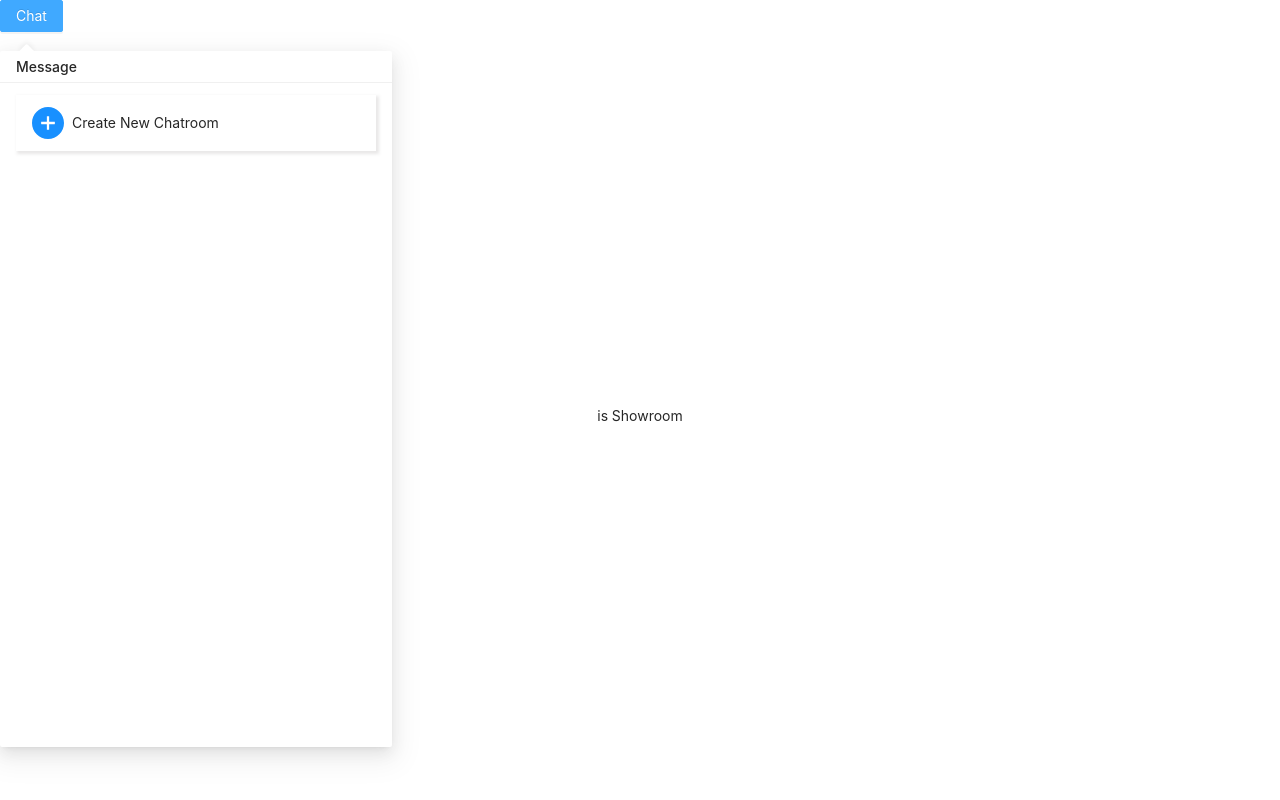
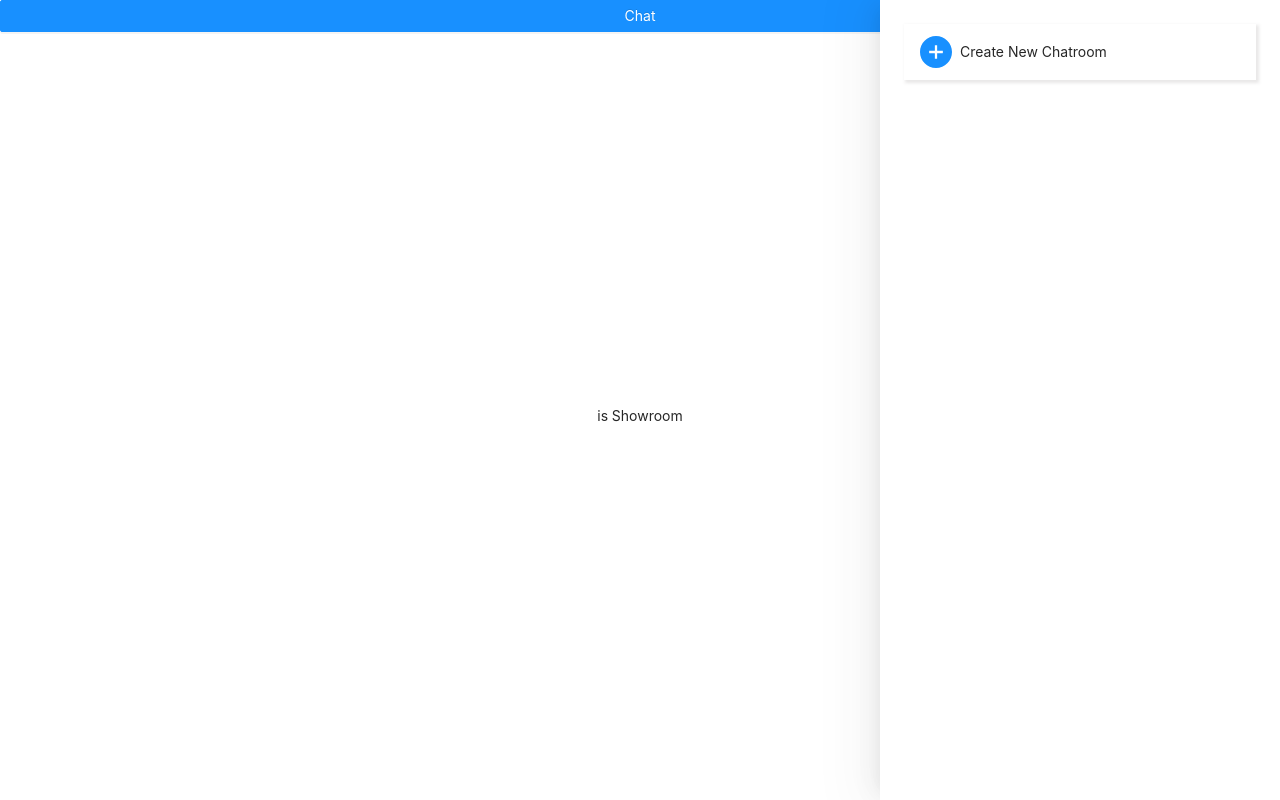
Before and after one commit to thomas8326/myWeb, a React (Create React App) app: page /show-room in a window 1280 px wide. Both pictures are taken after a click on the button "Chat". Built offline with nearby package versions, Linux system fonts and the light colour scheme.

Commit message:
feat: udpate coversation room header

```diff
--- /dev/null
+++ b/src/components/detail-header.tsx
@@ -0,0 +1,14 @@
+import { LeftOutlined } from '@ant-design/icons';
+import React from 'react';
+
+function DetailHeader(props: { onBackClick: () => void; title: string }) {
+  const { onBackClick, title } = props;
+  return (
+    <div className="flex-row flex-align-center">
+      <LeftOutlined onClick={() => onBackClick()} />
+      <span className="margin-center title-3">{title}</span>
+    </div>
+  );
+}
+
+export default DetailHeader;
--- /dev/null
+++ b/src/containers/message/conversation-room.tsx
@@ -0,0 +1,16 @@
+import React from 'react';
+import { useSelector } from 'react-redux';
+import DetailHeader from 'src/components/detail-header';
+import ReduxStorage from 'src/models/storage';
+
+function ConversationRoom(props: { roomId: string; onBackClick: (id: string) => void }) {
+  const roomInfo = useSelector((state: ReduxStorage) => state.rooms.find((room) => room.id === props.roomId));
+
+  return (
+    <div>
+      <DetailHeader onBackClick={() => props.onBackClick('')} title={roomInfo!.roomName} />
+    </div>
+  );
+}
+
+export default ConversationRoom;
--- a/src/containers/message/message.tsx
+++ b/src/containers/message/message.tsx
@@ -1,20 +1,17 @@
-import React from 'react';
-import { useSelector } from 'react-redux';
-import CreateNewUserButton from 'src/containers/message/create-user-button';
-import ChatRoom from 'src/containers/message/room';
-import ReduxStorage from 'src/models/storage';
+import React, { useState } from 'react';
+import ConversationRoom from 'src/containers/message/conversation-room';
+import ChatRoomList from 'src/containers/message/room-list';
 
 function Message() {
-  const rooms = useSelector((state: ReduxStorage) => state?.rooms);
+  const [roomId, setRoomId] = useState('');
 
   return (
     <div className="message-content">
-      {rooms.map((room) => (
-        <div key={room.id} className="B-margin-m">
-          <ChatRoom room={room} />
-        </div>
-      ))}
-      <CreateNewUserButton />
+      {roomId === '' ? (
+        <ChatRoomList onClick={(id: string) => setRoomId(id)} />
+      ) : (
+        <ConversationRoom roomId={roomId} onBackClick={() => setRoomId('')} />
+      )}
     </div>
   );
 }
--- /dev/null
+++ b/src/containers/message/room-list.tsx
@@ -0,0 +1,31 @@
+import React from 'react';
+import { useSelector } from 'react-redux';
+import CreateNewUserButton from 'src/containers/message/create-user-button';
+import ChatRoom from 'src/containers/message/room';
+import ReduxStorage from 'src/models/storage';
+
+function ChatRoomList(props: { onClick: (id: string) => void }) {
+  const rooms = useSelector((state: ReduxStorage) => state?.rooms);
+
+  return (
+    <div className="list">
+      {rooms.map((room) => (
+        <div
+          role="button"
+          tabIndex={0}
+          key={room.id}
+          className="B-margin-m"
+          onClick={() => {
+            props.onClick(room.id);
+          }}
+          onKeyDown={() => {}}
+        >
+          <ChatRoom room={room} />
+        </div>
+      ))}
+      <CreateNewUserButton />
+    </div>
+  );
+}
+
+export default ChatRoomList;
--- a/src/containers/showroom/showroom.tsx
+++ b/src/containers/showroom/showroom.tsx
@@ -1,14 +1,25 @@
-import React from 'react';
-import { Popover, Button } from 'antd';
+import { Button, Drawer } from 'antd';
+import React, { useState } from 'react';
 import Message from 'src/containers/message/message';
 
 function Showroom() {
+  const [visible, setVisible] = useState(false);
   return (
     <>
+      <Button type="primary" onClick={() => setVisible(true)}>
+        Chat
+      </Button>
       <div className="flex-row">
-        <Popover placement="topLeft" title="Message" content={Message} trigger="click">
-          <Button type="primary">Chat</Button>
-        </Popover>
+        <Drawer
+          width="400px"
+          placement="right"
+          visible={visible}
+          onClose={() => setVisible(false)}
+          closable={false}
+          maskStyle={{ backgroundColor: 'transparent' }}
+        >
+          <Message />
+        </Drawer>
       </div>
       <div className="full-layout flex-col flex-center"> is Showroom</div>
     </>
--- /dev/null
+++ b/src/styles/abstracts/_font.scss
@@ -0,0 +1,4 @@
+@mixin title($fontSize) {
+  color: #0d0d0e;
+  font-size: #{$fontSize}px;
+}
--- /dev/null
+++ b/src/styles/base/font.scss
@@ -0,0 +1,28 @@
+@import 'src/styles/abstracts/font';
+
+.title-1 {
+  @include title(20);
+  font-weight: bold;
+}
+
+.title-2 {
+  @include title(18);
+  font-weight: bold;
+}
+
+.title-3 {
+  @include title(16);
+  font-weight: bold;
+}
+
+.title-4 {
+  @include title(14);
+}
+
+.title-5 {
+  @include title(12);
+}
+
+.title-6 {
+  @include title(10);
+}
--- a/src/styles/components/message.scss
+++ b/src/styles/components/message.scss
@@ -1,4 +1,4 @@
 .message-content {
-  width: 360px;
-  height: 80vh;
+  width: 100%;
+  height: 100%;
 }
--- a/src/styles/index.scss
+++ b/src/styles/index.scss
@@ -2,6 +2,7 @@
 @import 'src/styles/base/variable.scss';
 @import 'src/styles/base/reset.scss';
 @import 'src/styles/base/color.scss';
+@import 'src/styles/base/font.scss';
 
 // container
 @import 'src/styles/layout/container.scss';
```
